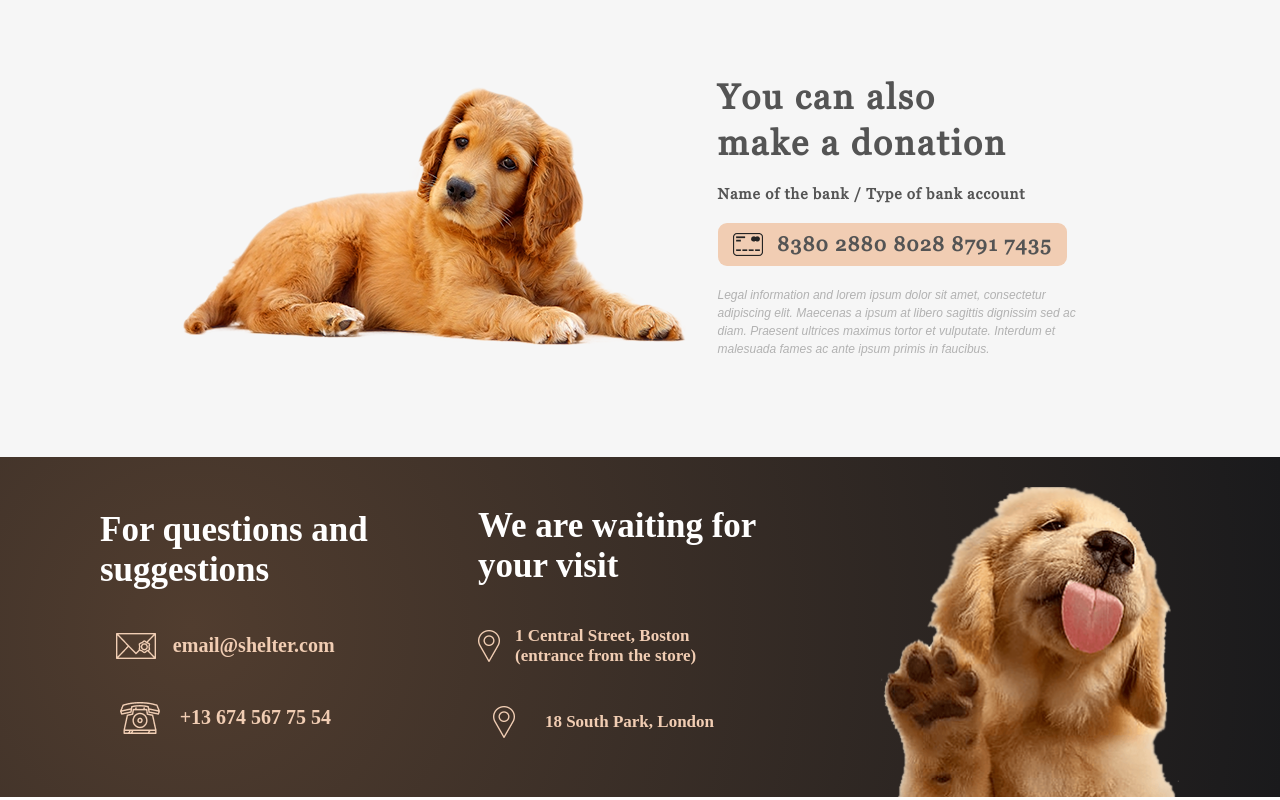
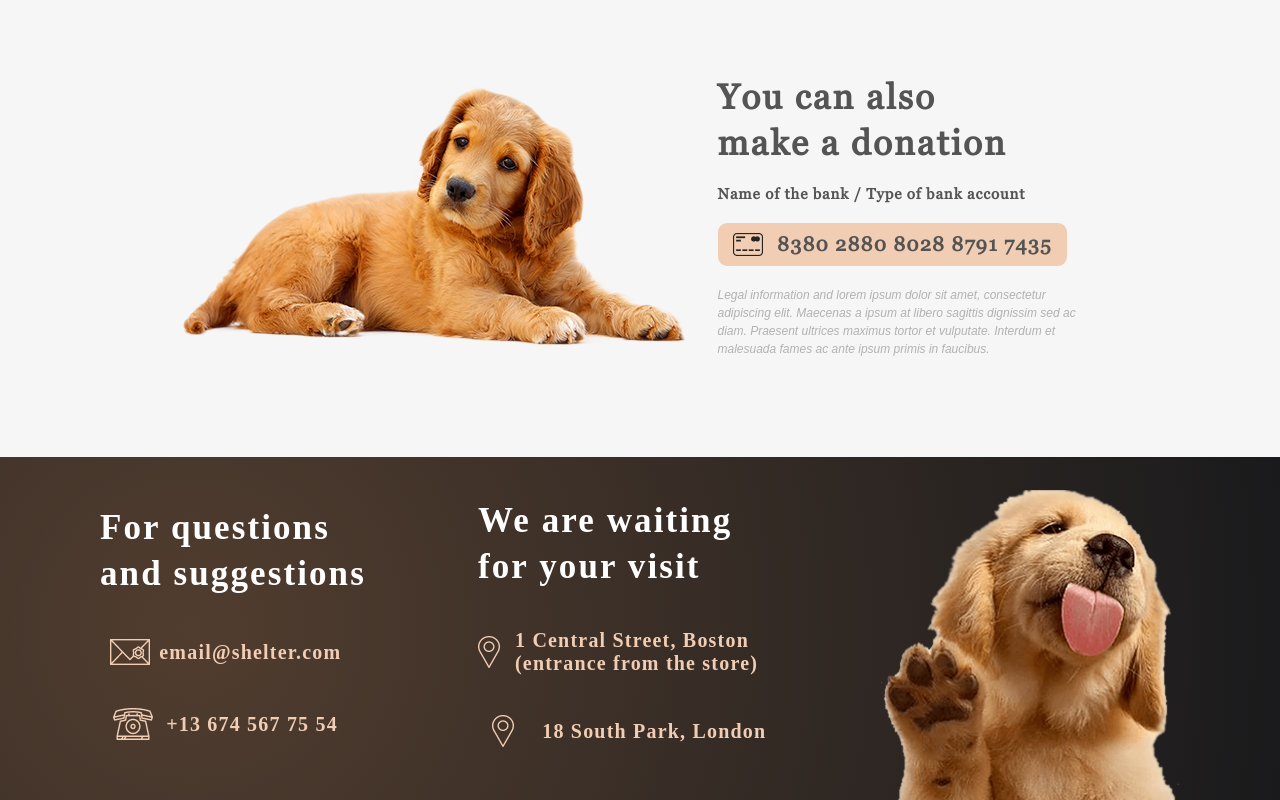
Before and after one commit to ElizabethMedvedeva/rsschool-cv, a plain HTML site: page shelter/index.html in a window 1280 px wide. Shown: the part 2988-3788 px from the top of the page. Drawn offline with Linux system fonts and the light colour scheme; a web font is replaced by a local one.

Commit message:
refactor: partialy adjust footer

```diff
--- a/shelter/styles/footer.css
+++ b/shelter/styles/footer.css
@@ -4,18 +4,21 @@
   justify-content: space-evenly;
   align-items: center;
   background: radial-gradient(circle at 15% center, #513d2f 0%, #1a1a1c 100%);
-    padding-top: 30px;
+  padding-top: 33px;
 }
 .footer_questions {
   max-width: 278px;
+  margin-top: -4px;
 }
 .footer_questions h3 {
   margin-bottom: 40px;
+  color: var(--white);
   font-size: 35px;
-    color: var(--white);
+  line-height: 130%;
+  letter-spacing: 0.06em;
 }
 .footer_questions ul {
-    margin-left: -40px;
+  padding-left: 0px;
 }
 .footer_questions li {
   display: flex;
@@ -23,30 +26,37 @@
   max-width: 251px;
   margin-bottom: 40px;
 }
-  .footer_questions li h5{
+.footer_questions li h5 {
   color: var(--mandys_pink);
   font-size: 20px;
+  line-height: 115%;
+  letter-spacing: 0.06em;
 }
-  .footer_locations{
+.footer_locations {
   max-width: 302px;
+  margin-top: -4px;
 }
-  .footer_locations h3{
+.footer_locations h3 {
   margin-bottom: 40px;
+  color: var(--white);
   font-size: 35px;
-    color: var(--white);
+  line-height: 130%;
+  letter-spacing: 0.06em;
 }
 .footer_locations ul {
-    margin-left: -40px;
+  padding-left: 0px;
 }
 
 .footer_locations li {
-    max-width: 251px;
+  max-width: 302px;
   margin-bottom: 40px;
 }
-  .footer_locations li h5{
+.footer_locations li h5 {
   color: var(--mandys_pink);
-    font-size: 17px;
   margin-left: 15px;
+  font-size: 20px;
+  line-height: 115%;
+  letter-spacing: 0.06em;
 }
 .footer_locations li img {
   max-width: 22px;
```
Lines whose indentation alone changed are shown as unchanged.
